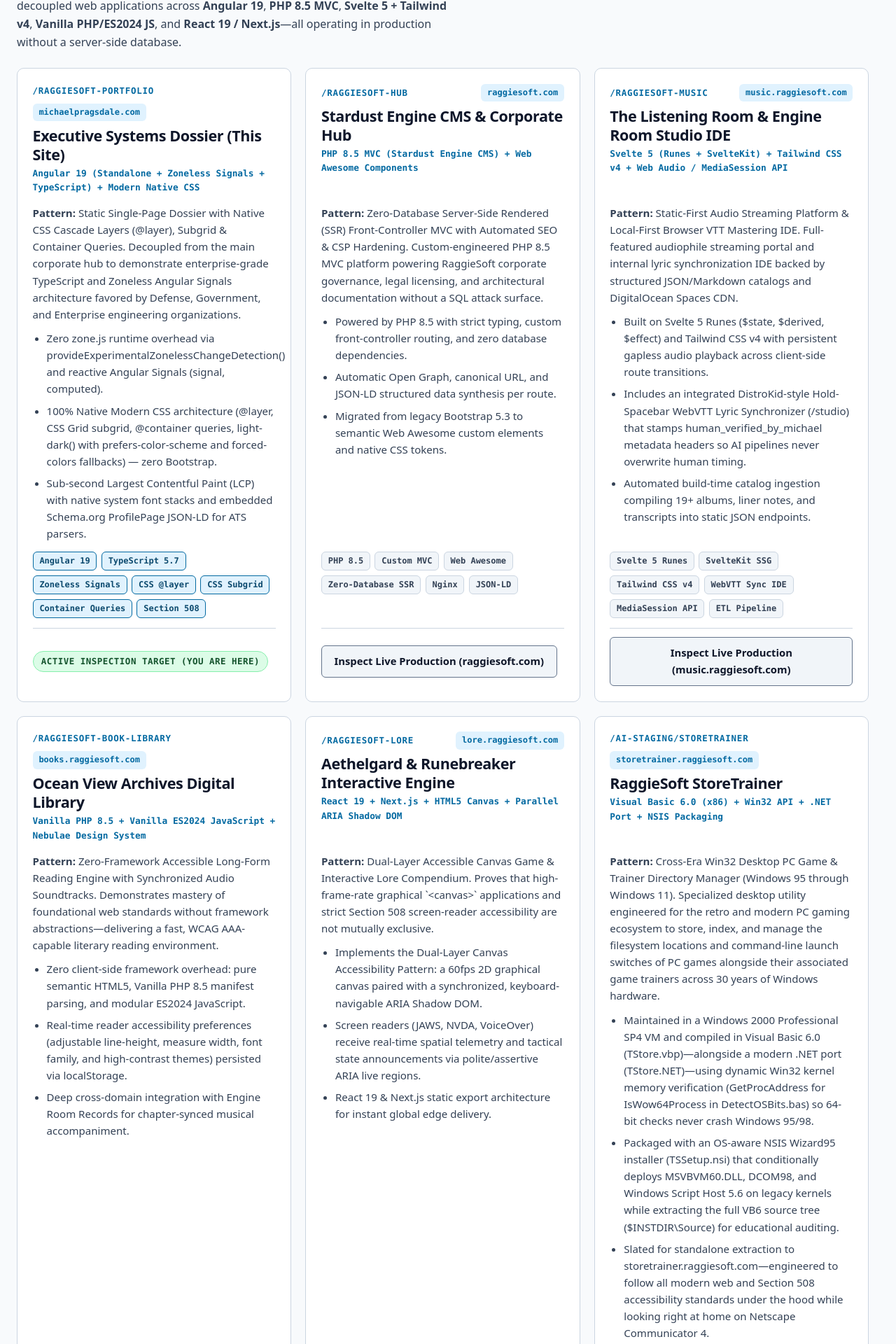
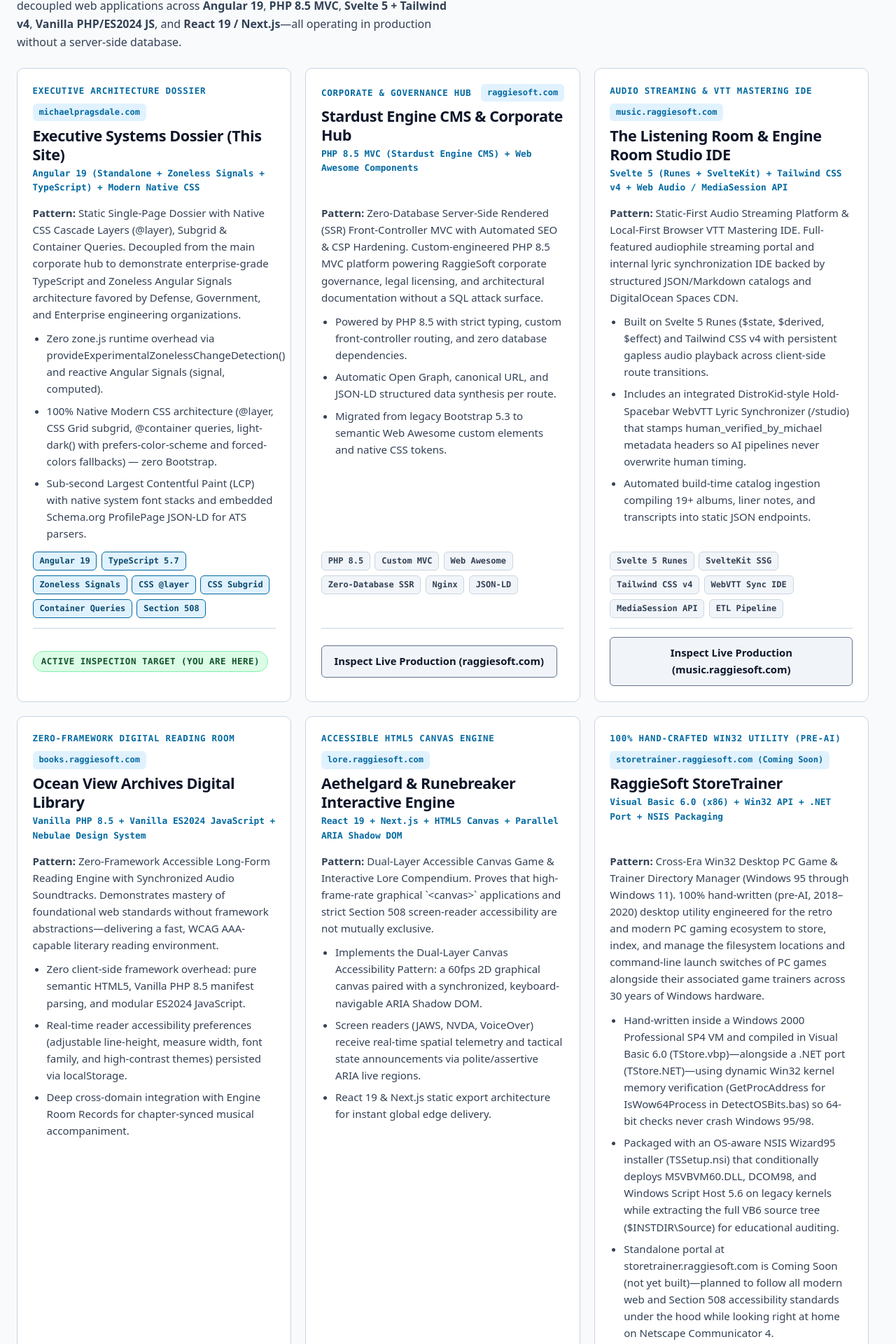
Before and after one commit to raggiesoft/raggiesoft-portfolio, an Angular app: page / in a window 1280 px wide. Shown: the part 1839-3759 px from the top of the page at 70% size. Built offline with nearby package versions, Linux system fonts and the light colour scheme.

Commit message:
Replace Unix directory labels with architectural role titles and mark storetrainer.raggiesoft.com as Coming Soon

```diff
--- a/src/app/app.component.html
+++ b/src/app/app.component.html
@@ -284,7 +284,7 @@
           <!-- Row 1: Header & Domain Badge -->
           <div>
             <div class="card-header-top">
-              <span class="eyebrow-label">{{ prop.repoPath }}</span>
+              <span class="eyebrow-label">{{ prop.categoryLabel }}</span>
               <span class="domain-badge">{{ prop.domain }}</span>
             </div>
             <h3 style="margin-block-start: 0.4rem;">{{ prop.name }}</h3>
@@ -325,7 +325,7 @@
                 target="_blank"
                 rel="noopener"
               >
-                <span>Inspect Live Production ({{ prop.domain }})</span>
+                <span>{{ prop.ctaLabel ?? ('Inspect Live Production (' + prop.domain + ')') }}</span>
               </a>
             }
           </div>
--- a/src/app/data/portfolio.data.ts
+++ b/src/app/data/portfolio.data.ts
@@ -44,7 +44,7 @@
   readonly name: string;
   readonly domain: string;
   readonly url: string;
-  readonly repoPath: string;
+  readonly categoryLabel: string;
   readonly primaryStack: string;
   readonly architecturalPattern: string;
   readonly summary: string;
@@ -52,6 +52,7 @@
   readonly tags: readonly string[];
   readonly lenses: readonly RoleLens[];
   readonly isCurrentSite?: boolean;
+  readonly ctaLabel?: string;
 }
 
 export interface DevOpsConstruct {
@@ -205,7 +206,7 @@
     name: 'Executive Systems Dossier (This Site)',
     domain: 'michaelpragsdale.com',
     url: 'https://michaelpragsdale.com',
-    repoPath: '/raggiesoft-portfolio',
+    categoryLabel: 'Executive Architecture Dossier',
     primaryStack: 'Angular 19 (Standalone + Zoneless Signals + TypeScript) + Modern Native CSS',
     architecturalPattern: 'Static Single-Page Dossier with Native CSS Cascade Layers (@layer), Subgrid & Container Queries',
     summary:
@@ -224,7 +225,7 @@
     name: 'Stardust Engine CMS & Corporate Hub',
     domain: 'raggiesoft.com',
     url: 'https://raggiesoft.com',
-    repoPath: '/raggiesoft-hub',
+    categoryLabel: 'Corporate & Governance Hub',
     primaryStack: 'PHP 8.5 MVC (Stardust Engine CMS) + Web Awesome Components',
     architecturalPattern: 'Zero-Database Server-Side Rendered (SSR) Front-Controller MVC with Automated SEO & CSP Hardening',
     summary:
@@ -242,7 +243,7 @@
     name: 'The Listening Room & Engine Room Studio IDE',
     domain: 'music.raggiesoft.com',
     url: 'https://music.raggiesoft.com',
-    repoPath: '/raggiesoft-music',
+    categoryLabel: 'Audio Streaming & VTT Mastering IDE',
     primaryStack: 'Svelte 5 (Runes + SvelteKit) + Tailwind CSS v4 + Web Audio / MediaSession API',
     architecturalPattern: 'Static-First Audio Streaming Platform & Local-First Browser VTT Mastering IDE',
     summary:
@@ -260,7 +261,7 @@
     name: 'Ocean View Archives Digital Library',
     domain: 'books.raggiesoft.com',
     url: 'https://books.raggiesoft.com',
-    repoPath: '/raggiesoft-book-library',
+    categoryLabel: 'Zero-Framework Digital Reading Room',
     primaryStack: 'Vanilla PHP 8.5 + Vanilla ES2024 JavaScript + Nebulae Design System',
     architecturalPattern: 'Zero-Framework Accessible Long-Form Reading Engine with Synchronized Audio Soundtracks',
     summary:
@@ -278,7 +279,7 @@
     name: 'Aethelgard & Runebreaker Interactive Engine',
     domain: 'lore.raggiesoft.com',
     url: 'https://lore.raggiesoft.com',
-    repoPath: '/raggiesoft-lore',
+    categoryLabel: 'Accessible HTML5 Canvas Engine',
     primaryStack: 'React 19 + Next.js + HTML5 Canvas + Parallel ARIA Shadow DOM',
     architecturalPattern: 'Dual-Layer Accessible Canvas Game & Interactive Lore Compendium',
     summary:
@@ -294,20 +295,21 @@
   {
     id: 'storetrainer',
     name: 'RaggieSoft StoreTrainer',
-    domain: 'storetrainer.raggiesoft.com',
+    domain: 'storetrainer.raggiesoft.com (Coming Soon)',
     url: 'https://raggiesoft.com/raggiesoft-media/projects/storetrainer',
-    repoPath: '/ai-staging/StoreTrainer',
+    categoryLabel: '100% Hand-Crafted Win32 Utility (Pre-AI)',
     primaryStack: 'Visual Basic 6.0 (x86) + Win32 API + .NET Port + NSIS Packaging',
     architecturalPattern: 'Cross-Era Win32 Desktop PC Game & Trainer Directory Manager (Windows 95 through Windows 11)',
     summary:
-      'Specialized desktop utility engineered for the retro and modern PC gaming ecosystem to store, index, and manage the filesystem locations and command-line launch switches of PC games alongside their associated game trainers across 30 years of Windows hardware.',
+      '100% hand-written (pre-AI, 2018–2020) desktop utility engineered for the retro and modern PC gaming ecosystem to store, index, and manage the filesystem locations and command-line launch switches of PC games alongside their associated game trainers across 30 years of Windows hardware.',
     highlights: [
-      'Maintained in a Windows 2000 Professional SP4 VM and compiled in Visual Basic 6.0 (TStore.vbp)—alongside a modern .NET port (TStore.NET)—using dynamic Win32 kernel memory verification (GetProcAddress for IsWow64Process in DetectOSBits.bas) so 64-bit checks never crash Windows 95/98.',
+      'Hand-written inside a Windows 2000 Professional SP4 VM and compiled in Visual Basic 6.0 (TStore.vbp)—alongside a .NET port (TStore.NET)—using dynamic Win32 kernel memory verification (GetProcAddress for IsWow64Process in DetectOSBits.bas) so 64-bit checks never crash Windows 95/98.',
       'Packaged with an OS-aware NSIS Wizard95 installer (TSSetup.nsi) that conditionally deploys MSVBVM60.DLL, DCOM98, and Windows Script Host 5.6 on legacy kernels while extracting the full VB6 source tree ($INSTDIR\\Source) for educational auditing.',
-      'Slated for standalone extraction to storetrainer.raggiesoft.com—engineered to follow all modern web and Section 508 accessibility standards under the hood while looking right at home on Netscape Communicator 4.'
+      'Standalone portal at storetrainer.raggiesoft.com is Coming Soon (not yet built)—planned to follow all modern web and Section 508 accessibility standards under the hood while looking right at home on Netscape Communicator 4.'
     ],
-    tags: ['Visual Basic 6.0', 'Win32 API', 'TStore.NET', 'NSIS Installer', 'Win95–Win11 Compatibility', 'Netscape 4 Aesthetic'],
-    lenses: ['architecture', 'devops', 'data-etl']
+    tags: ['Visual Basic 6.0', 'Win32 API', 'TStore.NET', 'NSIS Installer', 'Win95–Win11 Compatibility', '100% Hand-Written (Zero AI)'],
+    lenses: ['architecture', 'devops', 'data-etl'],
+    ctaLabel: 'View Current Archive on raggiesoft.com (storetrainer.raggiesoft.com Coming Soon)'
   }
 ] as const;
 
```
Also changed, not shown: 4 other files (tests, documents, lock files or other folders).
